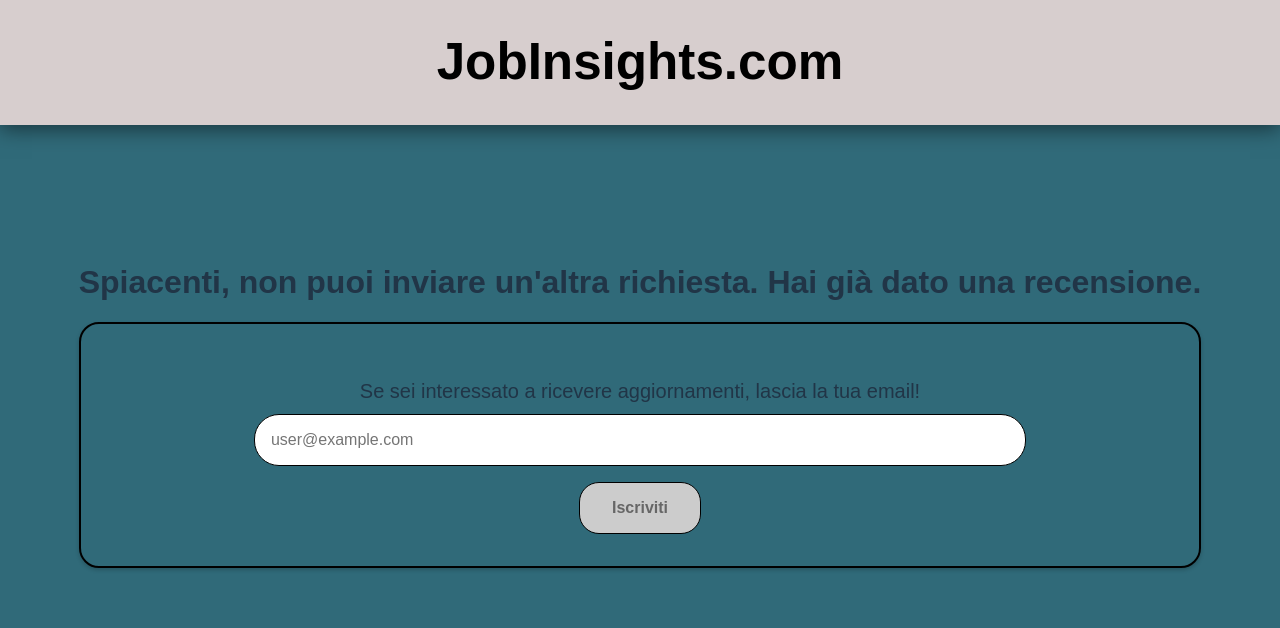
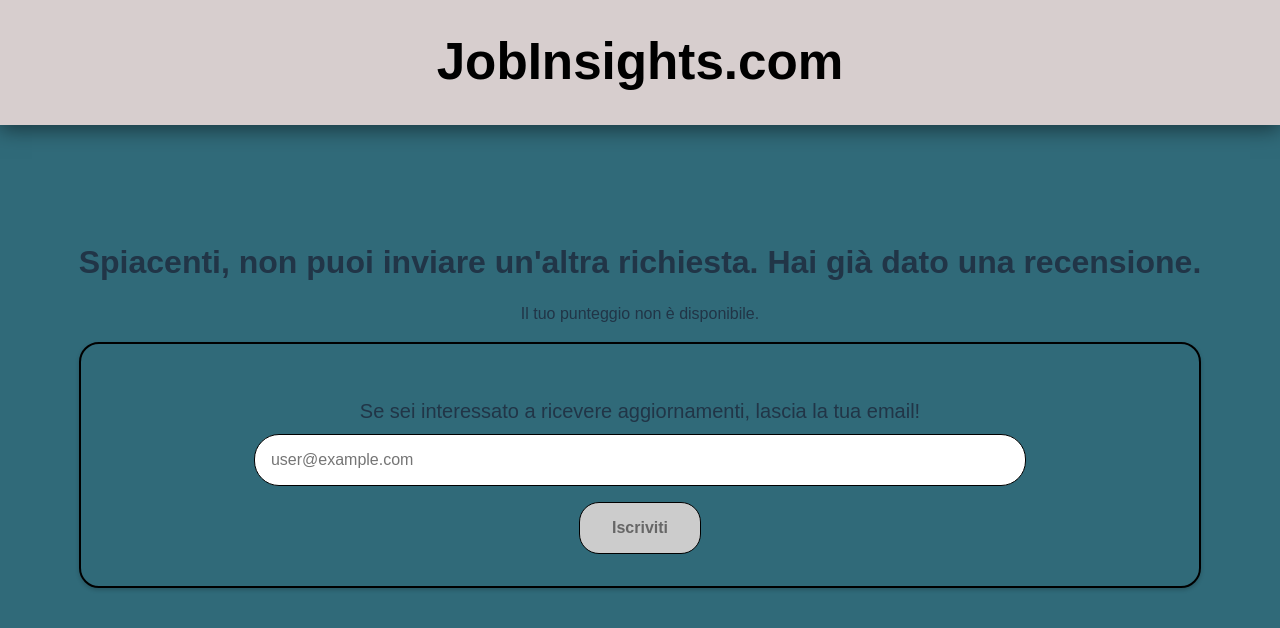
Before and after one commit to Icon1cc/MD-Corp-Ranks, a React (Vite) app in the folder frontend/: page /review-already-given in a window 1280 px wide. Shown: the top 628 px of the page. Built offline with nearby package versions, Linux system fonts and the light colour scheme; no server answers.

Commit message:
updated email sub in review already given page

```diff
--- a/frontend/src/components/ReviewAlreadyGiven.tsx
+++ b/frontend/src/components/ReviewAlreadyGiven.tsx
@@ -2,6 +2,7 @@
 import '../styles/ThankYou.css';
 import WelcomeHeader from '../components/WelcomeHeader';
 import EmailSubscriptionContainer from '../components/EmailSubscriptionContainer';
+import ScoreContainer from '../components/ScoreContainer';
 
 const ReviewAlreadyGiven: React.FC = () => {
     const [showSuccessMessage, setShowSuccessMessage] = useState(false);
@@ -15,6 +16,7 @@
             <WelcomeHeader />
             <div className="thank-you-modal">
                 <h2 className="thank-you-text">Spiacenti, non puoi inviare un'altra richiesta. Hai già dato una recensione.</h2>
+                <ScoreContainer />
                 {!showSuccessMessage ? (
                     <EmailSubscriptionContainer
                         onSubmissionSuccess={handleEmailSubmissionSuccess}
```
